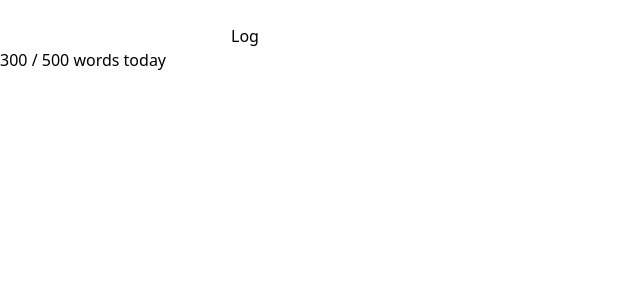
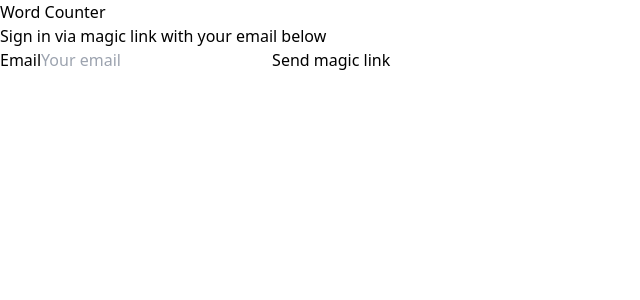
Before and after one commit to frostyshadows/WordCounterExtension, a React (Vite) app: page / in a window 1280 px wide. Shown: the top 300 px of the page, without its empty margins (0-640 px from the left). Built offline with nearby package versions, Linux system fonts and the light colour scheme; what @material-tailwind/react would draw is missing.

Commit message:
Create basic authentication (#3)
* Start building out dropdown

* Get basic auth working

* PR updates

```diff
--- a/src/App.tsx
+++ b/src/App.tsx
@@ -1,22 +1,21 @@
-import Dropdown from "./components/Dropdown";
-import WordCountForm from "./components/WordCountForm";
-import WordCountProgressBar from "./components/WordCountProgressBar";
+import { useEffect, useState } from "react";
+import { supabase } from "./supabase";
+import Auth from "./components/Auth";
+import ExtensionDashboard from "./components/Dashboard";
+import { Session } from "@supabase/supabase-js";
 
-function App() {
-  const dummyDropdownProps = {
-    options: ["Viridian", "Dreams of an Alien God"],
-    optionName: (project: string) => project,
-    handleSelection: (project: string) => {},
-  };
-  const dummyProgressProps = { current: 300, target: 500, period: "today" };
+export default function App() {
+  const [session, setSession] = useState<Session | null>(null);
 
-  return (
-    <div className="p-8 flex flex-col gap-1 items-start">
-      <Dropdown<string> {...dummyDropdownProps} />
-      <WordCountForm />
-      <WordCountProgressBar {...dummyProgressProps} />
-    </div>
-  );
+  useEffect(() => {
+    supabase.auth.getSession().then(({ data: { session } }) => {
+      setSession(session);
+    });
+
+    supabase.auth.onAuthStateChange((_event, session) => {
+      setSession(session);
+    });
+  }, []);
+
+  return <div>{!session ? <Auth /> : <ExtensionDashboard session={session} />}</div>;
 }
-
-export default App;
--- /dev/null
+++ b/src/components/Auth.tsx
@@ -0,0 +1,49 @@
+import { useState } from "react";
+import { supabase } from "../supabase";
+
+export default function Auth() {
+  const [loading, setLoading] = useState(false);
+  const [email, setEmail] = useState("");
+
+  const handleLogin = async (e: any) => {
+    e.preventDefault();
+
+    try {
+      setLoading(true);
+      const { error } = await supabase.auth.signInWithOtp({ email });
+      if (error) throw error;
+      alert("Check your email for the login link!");
+    } catch (error: any) {
+      alert(error.error_description || error.message);
+    } finally {
+      setLoading(false);
+    }
+  };
+
+  return (
+    <div className="row flex-center flex">
+      <div className="col-6 form-widget" aria-live="polite">
+        <h1 className="header">Word Counter</h1>
+        <p className="description">Sign in via magic link with your email below</p>
+        {loading ? (
+          "Sending magic link..."
+        ) : (
+          <form onSubmit={handleLogin}>
+            <label htmlFor="email">Email</label>
+            <input
+              id="email"
+              className="inputField"
+              type="email"
+              placeholder="Your email"
+              value={email}
+              onChange={(e) => setEmail(e.target.value)}
+            />
+            <button className="button block" aria-live="polite">
+              Send magic link
+            </button>
+          </form>
+        )}
+      </div>
+    </div>
+  );
+}
--- /dev/null
+++ b/src/components/Dashboard.tsx
@@ -0,0 +1,34 @@
+import { Session } from "@supabase/supabase-js";
+import ProjectDropdown from "./ProjectDropdown";
+import WordCountForm from "./WordCountForm";
+import WordCountProgressBar from "./WordCountProgressBar";
+import { useEffect } from "react";
+import { supabase } from "../supabase";
+
+export interface Props {
+  session: Session;
+}
+
+export default function ExtensionDashboard({ session }: Props) {
+  useEffect(() => {
+    createUser();
+  }, []);
+
+  const createUser = async () => {
+    const { user } = session;
+    const updates = { uuid: user.id };
+    let { error } = await supabase.from("User").upsert(updates);
+    if (error) {
+      alert(error.message);
+    }
+  };
+
+  const dummyProgressProps = { current: 300, target: 500, period: "today" };
+  return (
+    <div className="p-8 flex flex-col gap-1 items-start">
+      <ProjectDropdown />
+      <WordCountForm />
+      <WordCountProgressBar {...dummyProgressProps} />
+    </div>
+  );
+}
--- /dev/null
+++ b/src/components/ProjectDropdown.tsx
@@ -0,0 +1,30 @@
+import Dropdown from "./Dropdown";
+import { supabase } from "../supabase";
+import { useEffect, useState } from "react";
+import { Project } from "../exportedDbTypes";
+
+export default function ProjectDropdown() {
+  const [projects, setProjects] = useState<Project[]>([]);
+
+  useEffect(() => {
+    getProjects();
+  });
+
+  const getProjects = async () => {
+    let { data, error } = await supabase.from("Project").select();
+
+    if (data) {
+      setProjects(projects);
+    } else if (error) {
+      alert(error.message);
+    }
+  };
+
+  return (
+    <Dropdown<Project>
+      options={projects}
+      optionName={(project) => project.title}
+      handleSelection={() => {}}
+    />
+  );
+}
--- /dev/null
+++ b/src/supabase.ts
@@ -0,0 +1,7 @@
+import { createClient } from "@supabase/supabase-js";
+import { Database } from "./database.types";
+
+export const supabase = createClient<Database>(
+  "https://pjbvpypxedzggytqsrny.supabase.co",
+  "eyJhbGciOiJIUzI1NiIsInR5cCI6IkpXVCJ9.eyJpc3MiOiJzdXBhYmFzZSIsInJlZiI6InBqYnZweXB4ZWR6Z2d5dHFzcm55Iiwicm9sZSI6ImFub24iLCJpYXQiOjE2NzE3Mjk1OTIsImV4cCI6MTk4NzMwNTU5Mn0.x0sAnEnmtkM3gbes23Z5Gec0uGPGAwHtQagR1pXTbvw"
+);
```
Also changed, not shown: 1 other file (tests, documents, lock files or other folders).
